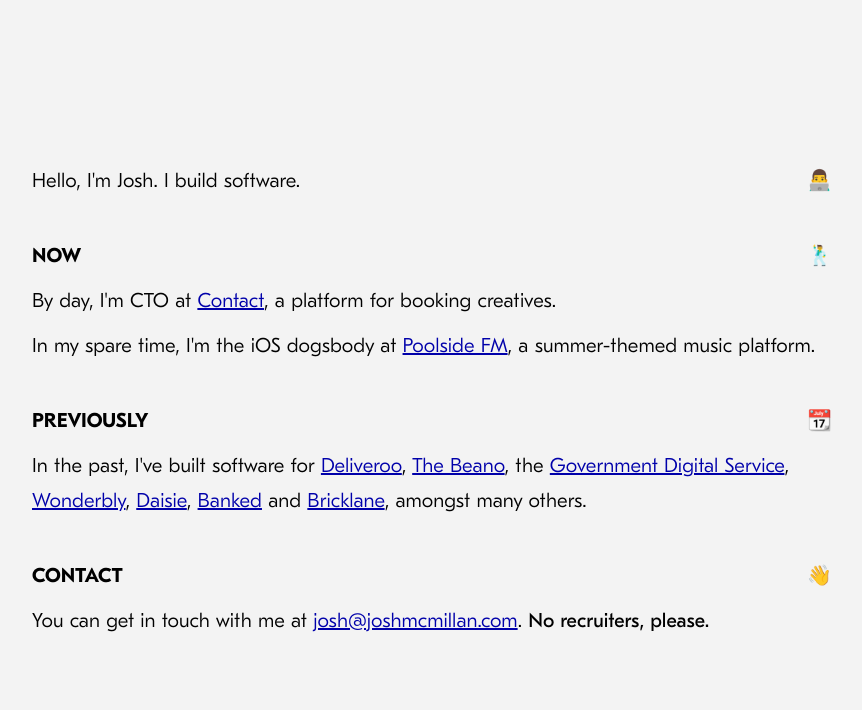
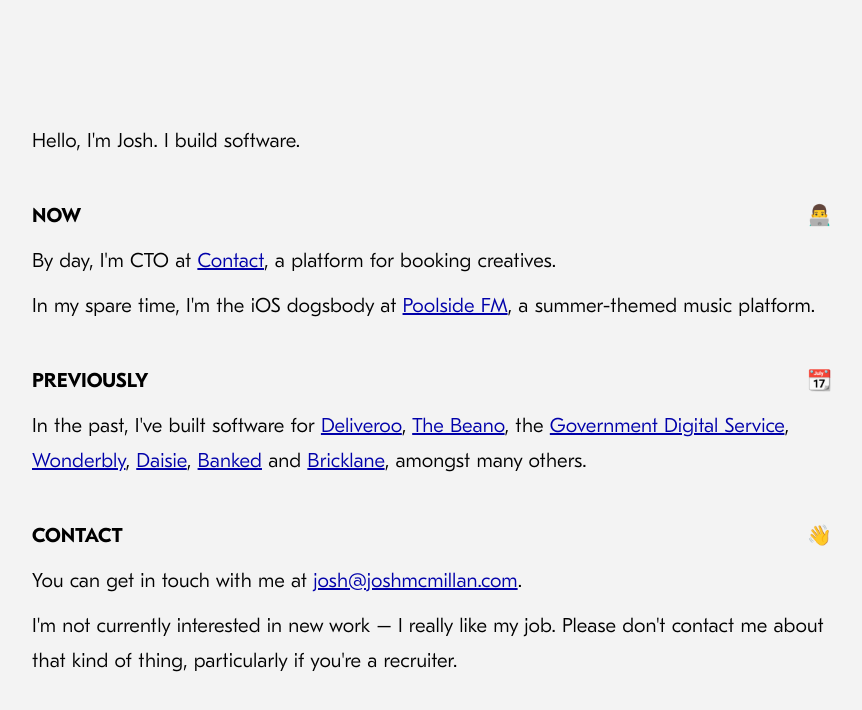
Before and after one commit to mcmillan/joshmcmillan.com, an Eleventy site: page index.md in a window 1280 px wide. Shown: the whole page, without its empty margins (208-1070 px from the left). Built offline with nearby package versions, Linux system fonts and the light colour scheme; Eleventy itself is replaced by a stand-in of ours; files that its build step writes are made by us from their sources.

Commit message:
Refine no recruiter clause

```diff
--- a/index.md
+++ b/index.md
@@ -2,9 +2,9 @@
 layout: layout.njk
 ---
 
-Hello, I'm Josh. I build software. <span class="emoji">👨‍💻</span>
+Hello, I'm Josh. I build software.
 
-## Now <span class="emoji">🕺</span>
+## Now <span class="emoji">👨‍💻</span>
 
 By day, I'm CTO at [Contact](https://contact.xyz), a platform for booking creatives.
 
@@ -16,4 +16,6 @@ In the past, I've built software for [Deliveroo](https://deliveroo.co.uk), [The
 
 ## Contact <span class="emoji">👋</span>
 
-You can get in touch with me at [josh@joshmcmillan.com](mailto:josh@joshmcmillan.com). **No recruiters, please.**
+You can get in touch with me at [josh@joshmcmillan.com](mailto:josh@joshmcmillan.com).
+
+I'm not currently interested in new work – I really like my job. Please don't contact me about that kind of thing, particularly if you're a recruiter.
```
